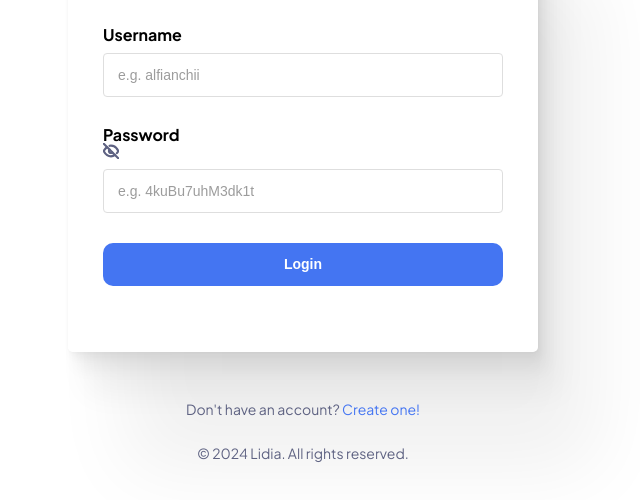
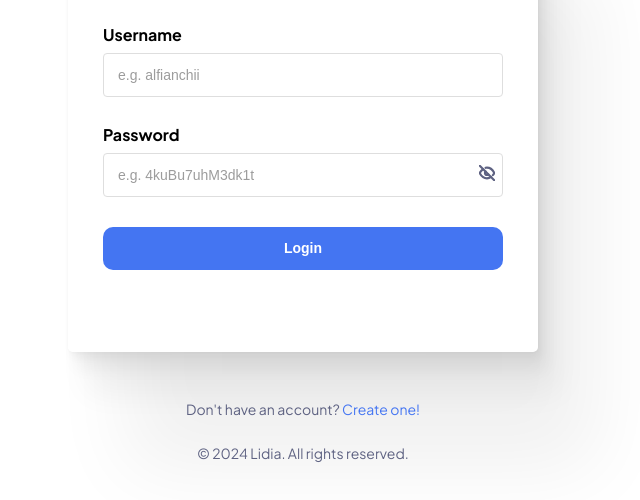
Before and after one commit to valenkir/DLibrary, a plain HTML site: page pages/login.html in a window 1280 px wide. Shown: the part 361-861 px from the top of the page, without its empty margins (337-977 px from the left). Drawn offline with Linux system fonts and the light colour scheme.

Commit message:
hotfix: change icon class on the login page

```diff
--- a/pages/login.html
+++ b/pages/login.html
@@ -61,7 +61,7 @@
           <img
             src="../images/hide-password.svg"
             alt="Hide password button"
-            class="user-input__field-icon"
+            class="user-input__field-icon position-absolute"
           />
           <input
             id="password-field"
```
